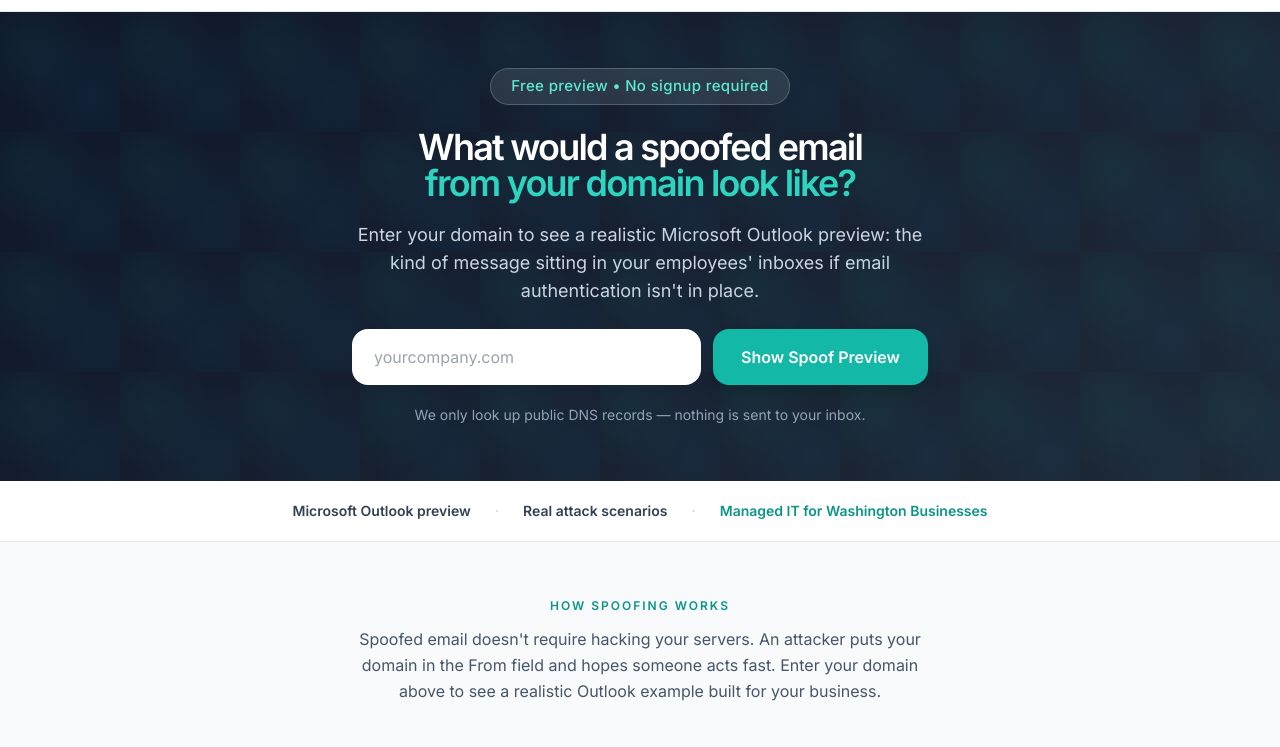
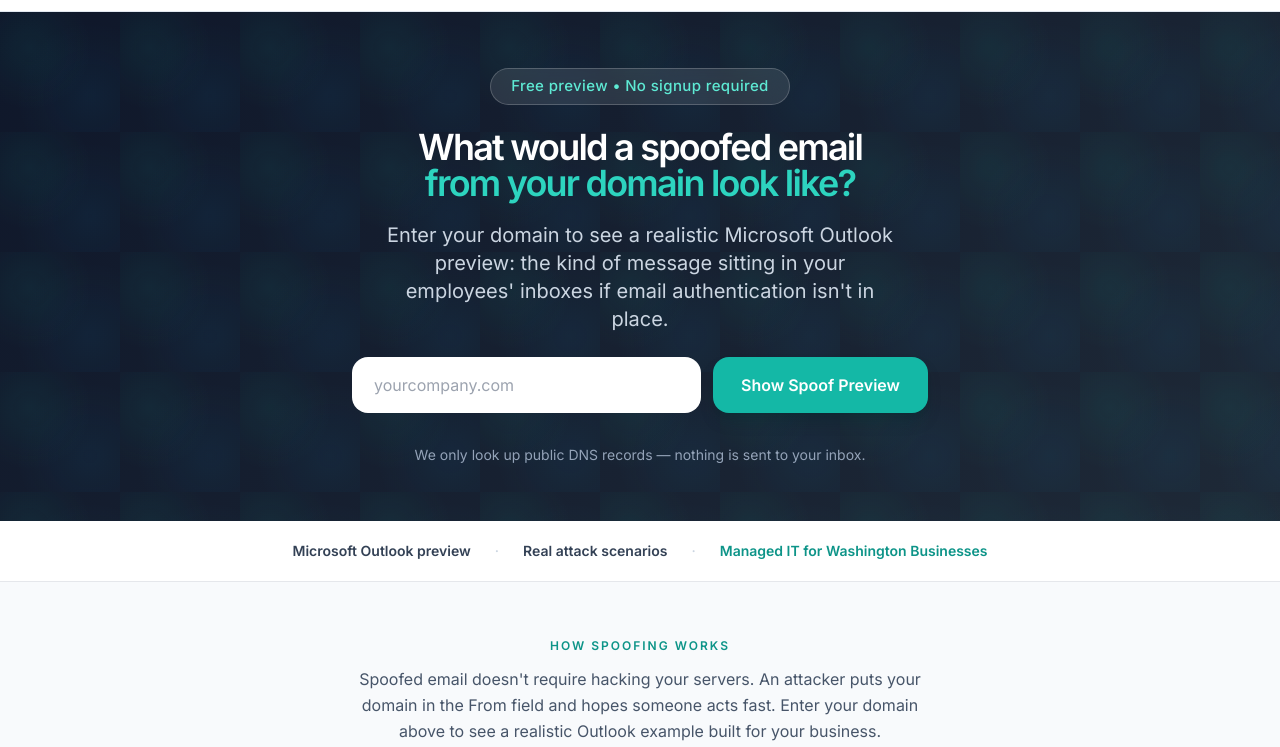
Before and after one commit to greglepage/spoof, a website: page index.html in a window 1280 px wide. Shown: the part 53-800 px from the top of the page. Drawn offline with nearby package versions, Linux system fonts and the light colour scheme.

Commit message:
Match spoof hero length to main site: section-title, scale, and layout shell.

```diff
--- a/index.html
+++ b/index.html
@@ -145,7 +145,7 @@
     }
 
     @media (max-width: 640px) {
-      .section-title { font-size: 1.625rem; line-height: 2rem; }
+      .section-title { font-size: 1.875rem; line-height: 2.25rem; }
     }
 
     .checker-input {
@@ -198,16 +198,17 @@
   <header class="hero-bg text-white pt-12 pb-12 md:pt-14 md:pb-14 relative overflow-hidden">
     <div class="network-pattern absolute inset-0"></div>
 
-    <div class="max-w-3xl mx-auto page-x relative text-center">
+    <div class="max-w-4xl mx-auto page-x relative">
+      <div class="max-w-3xl mx-auto text-center">
         <div class="inline-flex items-center bg-white/10 backdrop-blur-md border border-white/20 rounded-3xl px-5 py-1.5 mb-6">
           <span class="text-[15px] font-medium tracking-wide text-teal-300">Free preview &bull; No signup required</span>
         </div>
 
-      <h1 class="hero-title text-white font-semibold tracking-tighter leading-none mb-5">
+        <h1 class="section-title text-white font-semibold tracking-tighter leading-none mb-5">
           What would a spoofed email<br><span class="text-teal-400">from your domain look like?</span>
         </h1>
 
-      <p class="max-w-xl mx-auto text-base sm:text-lg text-slate-300 mb-6 leading-relaxed">
+        <p class="max-w-lg mx-auto text-lg md:text-xl text-slate-300 mb-6">
           Enter your domain to see a realistic Microsoft Outlook preview: the kind of message sitting in your employees' inboxes if email authentication isn't in place.
         </p>
 
@@ -236,9 +237,10 @@
           <p id="checker-error" class="hidden mt-3 text-sm text-red-300 bg-red-950/30 border border-red-400/30 rounded-xl px-4 py-2"></p>
         </form>
 
-      <p class="mt-5 text-sm text-slate-400">
+        <p class="mt-8 text-xs sm:text-sm text-slate-400">
           We only look up public DNS records — nothing is sent to your inbox.
         </p>
+      </div>
     </div>
   </header>
 
```
Lines whose indentation alone changed are shown as unchanged.
